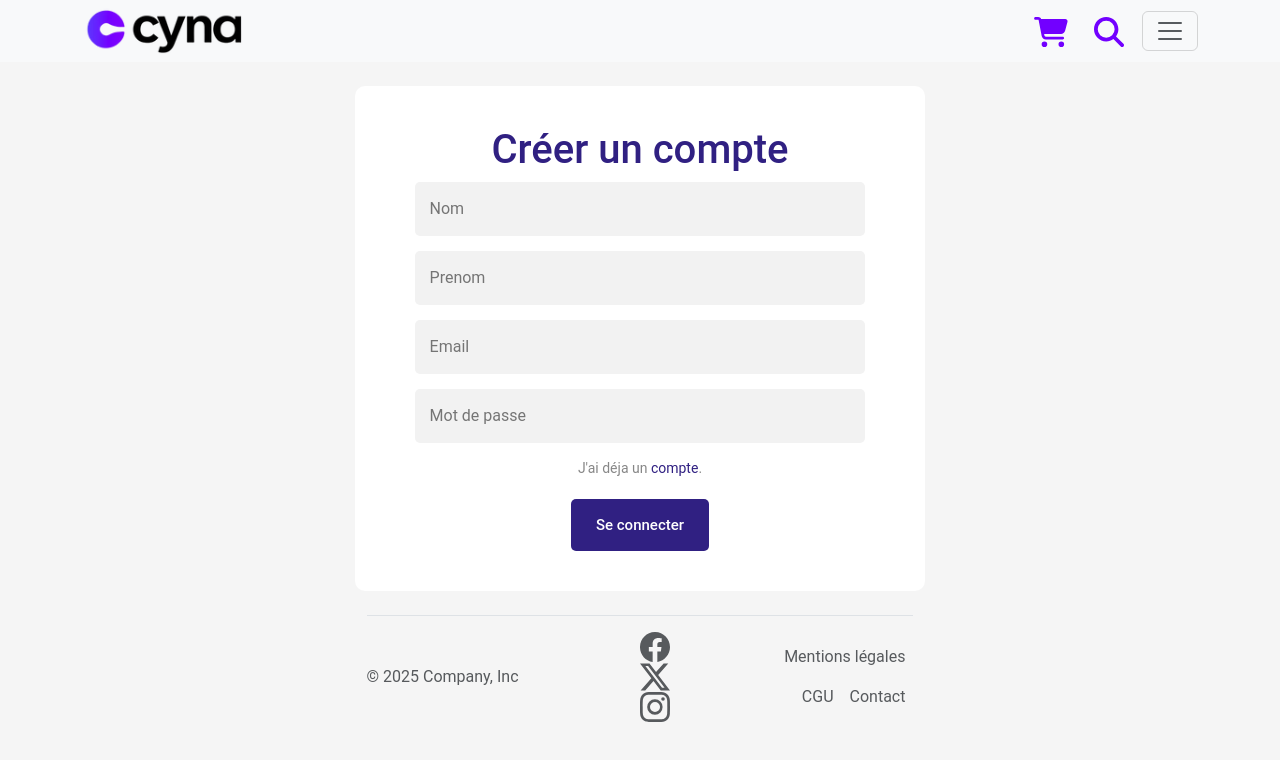
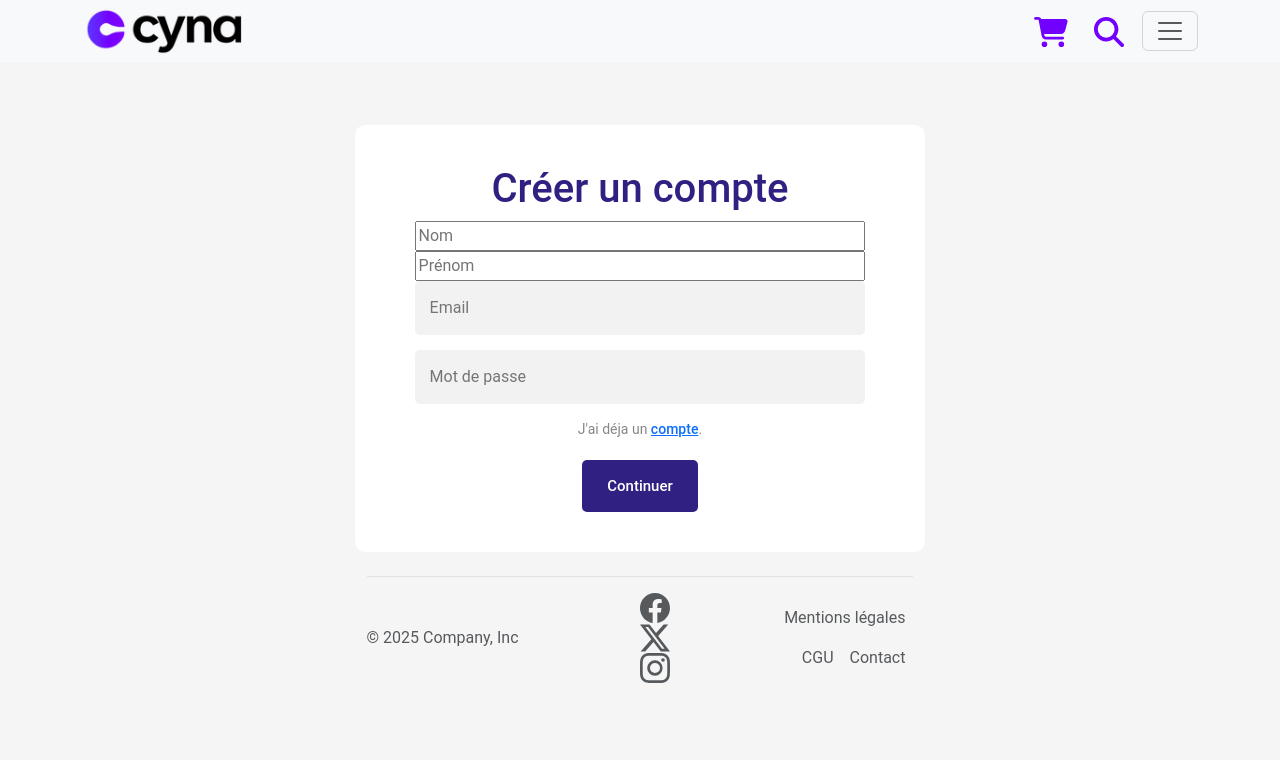
Before and after one commit to mliebaut/JohnCyna, a Vue app in the folder Cyna-Front/: page /inscription in a window 1280 px wide. Shown: the top 760 px of the page. Built offline with nearby package versions, Linux system fonts and the light colour scheme.

Commit message:
Liens entre les pages de connexion inscription. Nettoyage CSS.

```diff
--- a/Cyna-Front/src/views/ConnexionView.vue
+++ b/Cyna-Front/src/views/ConnexionView.vue
@@ -6,18 +6,20 @@
       <input placeholder="Mot de passe" type="password">
     </div>
 
-    <p class="inscription">Je n'ai pas de <span>compte</span>. Je m'en <span>crée</span> un.</p>
-    <div align="center">
+    <p class="inscription"><router-link to="/inscription">Je n'ai pas de <span>compte</span>. Je m'en <span>crée</span> un.</router-link></p>
+    <div>
       <button type="submit">Se connecter</button>
     </div>
   </form>
 </template>
+
 @import url('https://fonts.googleapis.com/css2?family=Roboto&display=swap');
+
 <style>
 body {
   display: flex;
   justify-content: center;
-  flex-direction: columns;
+  flex-direction: column;
   align-items: center;
   background-color: #f5f5f5;
   font-family: 'Roboto', sans-serif;
@@ -93,3 +95,5 @@ form button {
   cursor: pointer;
 }
 </style>
+<script setup lang="ts">
+</script>
--- a/Cyna-Front/src/views/InscriptionView.vue
+++ b/Cyna-Front/src/views/InscriptionView.vue
@@ -1,38 +1,33 @@
 <template>
-
   <form>
     <h1>Créer un compte</h1>
-
-
     <div class="inputs">
-          <input type="Nom" placeholder="Nom" />
-          <input type="Prenom" placeholder="Prenom" />
-          <input type="email" placeholder="Email" />
-          <input type="password" placeholder="Mot de passe">
+      <input placeholder="Nom" type="text"/>
+      <input placeholder="Prénom" type="text"/>
+      <input placeholder="Email" type="email"/>
+      <input placeholder="Mot de passe" type="password">
     </div>
 
-        <p class="inscription">J'ai déja un <span>compte</span>.</p>
-        <div align="center">
-          <button type="submit">Se connecter</button>
+    <p class="inscription">J'ai déja un <span><a href="/connexion">compte</a></span>.</p>
+    <div>
+      <button type="submit">Continuer</button>
     </div>
   </form>
-
-
 </template>
-
 
 
 @import url('https://fonts.googleapis.com/css2?family=Roboto&display=swap');
 
-    <style >
-    body{
+<style>
+body {
   display: flex;
-      justify-content:center;
-      flex-direction: columns;
+  justify-content: center;
+  flex-direction: column;
   align-items: center;
   background-color: #f5f5f5;
   font-family: 'Roboto', sans-serif;
 }
+
 form {
   margin-top: 20px;
   background-color: #fff;
@@ -40,57 +35,68 @@
   border-radius: 10px;
   min-width: 300px;
 }
-    form h1{
+
+form h1 {
   color: #302082;
-      text-align:center;
+  text-align: center;
 }
-    form .social-media{
+
+form .social-media {
   margin-top: -10px;
   display: flex;
-      flex-wrap:wrap;
-      justify-content:center;
+  flex-wrap: wrap;
+  justify-content: center;
 }
-    form .social-media p{
+
+form .social-media p {
   padding: 5px;
   width: 20px;
   margin-left: 10px;
   border-radius: 100%;
   border: 1px solid #545454;
   text-align: center;
-      cursor:pointer;
+  cursor: pointer;
   color: #545454;
 }
-    form p.choose-email{
-      text-align:center;
+
+form p.choose-email {
+  text-align: center;
 }
+
 form .inputs {
   display: flex;
   flex-direction: column;
 }
-    form .inputs input[type='Nom'],  input[type='Prenom'],    [type='email'], input[type='password'] {
+
+form .inputs input[type='Nom'], input[type='Prenom'], [type='email'], input[type='password'] {
   padding: 15px;
-      border:none;
+  border: none;
   border-radius: 5px;
-      background-color:#f2f2f2;
-      outline:none;
+  background-color: #f2f2f2;
+  outline: none;
   margin-bottom: 15px;
 }
-    form p.inscription{
+
+form p.inscription {
   font-size: 14px;
   margin-bottom: 20px;
   color: #878787;
 }
-    form p.inscription span{
+
+form p.inscription span {
   color: #302082;
 }
-    form button{
+
+form button {
   padding: 15px 25px;
   border-radius: 5px;
-      border:none;
+  border: none;
   font-size: 15px;
   color: #fff;
   background-color: #302082;
-      outline:none;
-      cursor:pointer;
+  outline: none;
+  cursor: pointer;
 }
 </style>
+<script setup lang="ts">
+</script>
```
Lines whose indentation alone changed are shown as unchanged.
